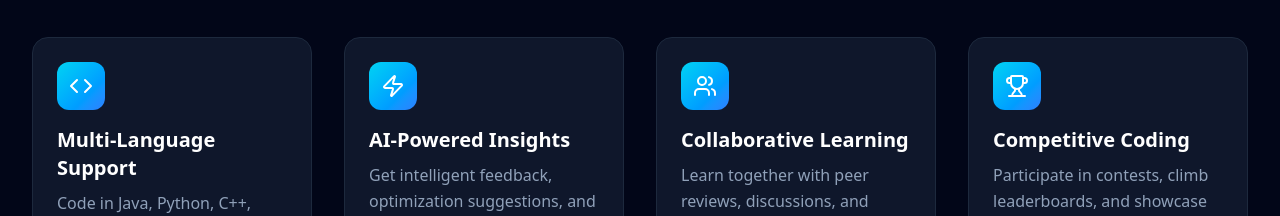
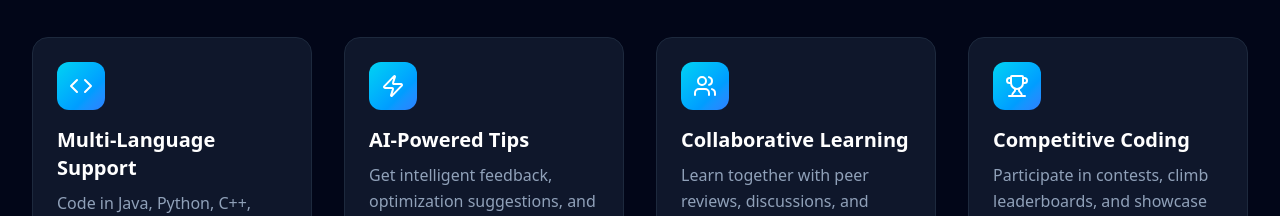
Before and after one commit to mohammaddaud88/codeclash, a React (Vite) app in the folder frontend/: page / in a window 1280 px wide. Shown: the part 1160-1376 px from the top of the page. Built offline with nearby package versions, Linux system fonts and the light colour scheme; the HTML template or start-up script is replaced by a standard one.

Commit message:
My commit

```diff
--- a/frontend/src/components/Home.jsx
+++ b/frontend/src/components/Home.jsx
@@ -10,7 +10,7 @@ const HomePage = () => {
     },
     {
       icon: Zap,
-      title: "AI-Powered Insights",
+      title: "AI-Powered Tips",
       description: "Get intelligent feedback, optimization suggestions, and debugging help powered by AI."
     },
     {
```
